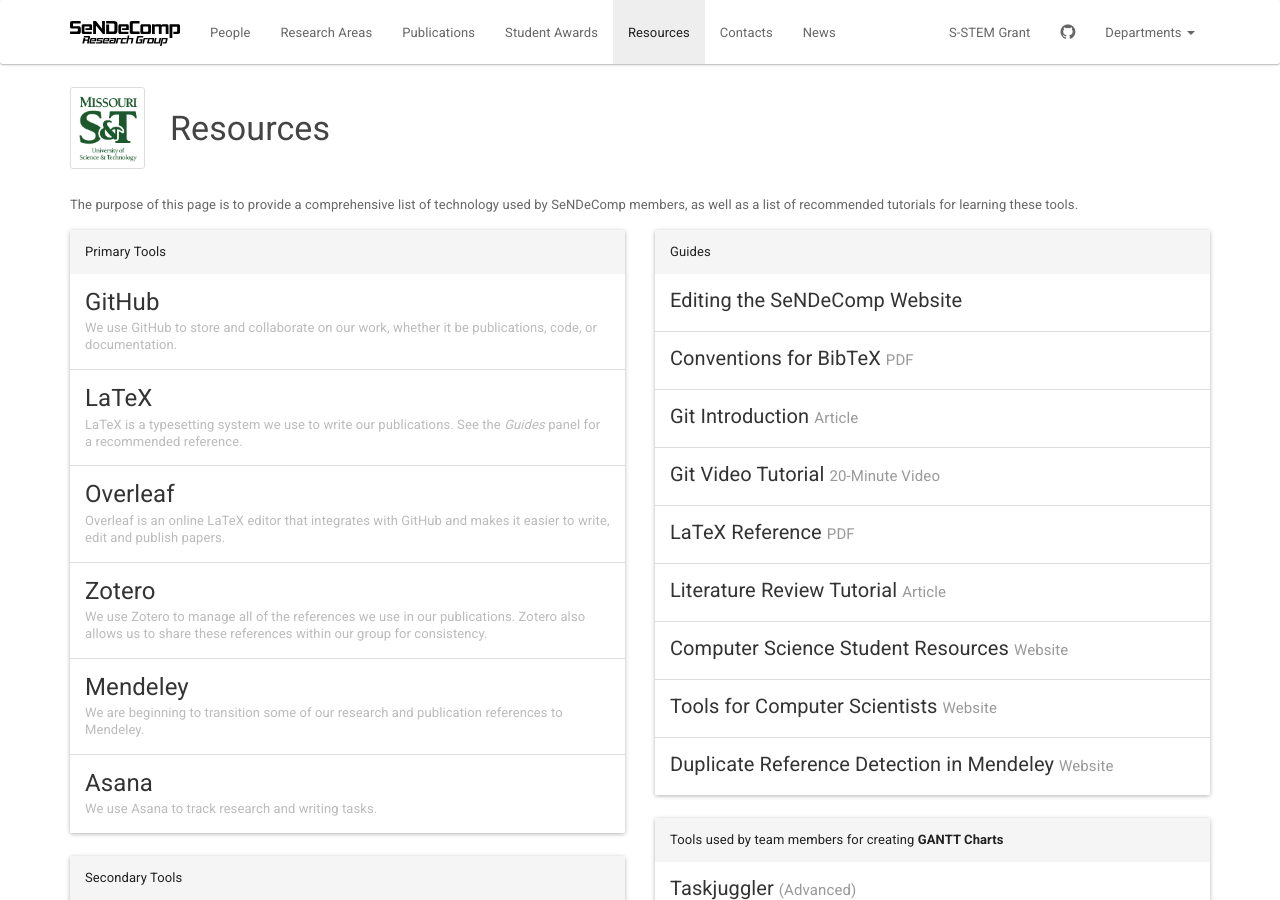
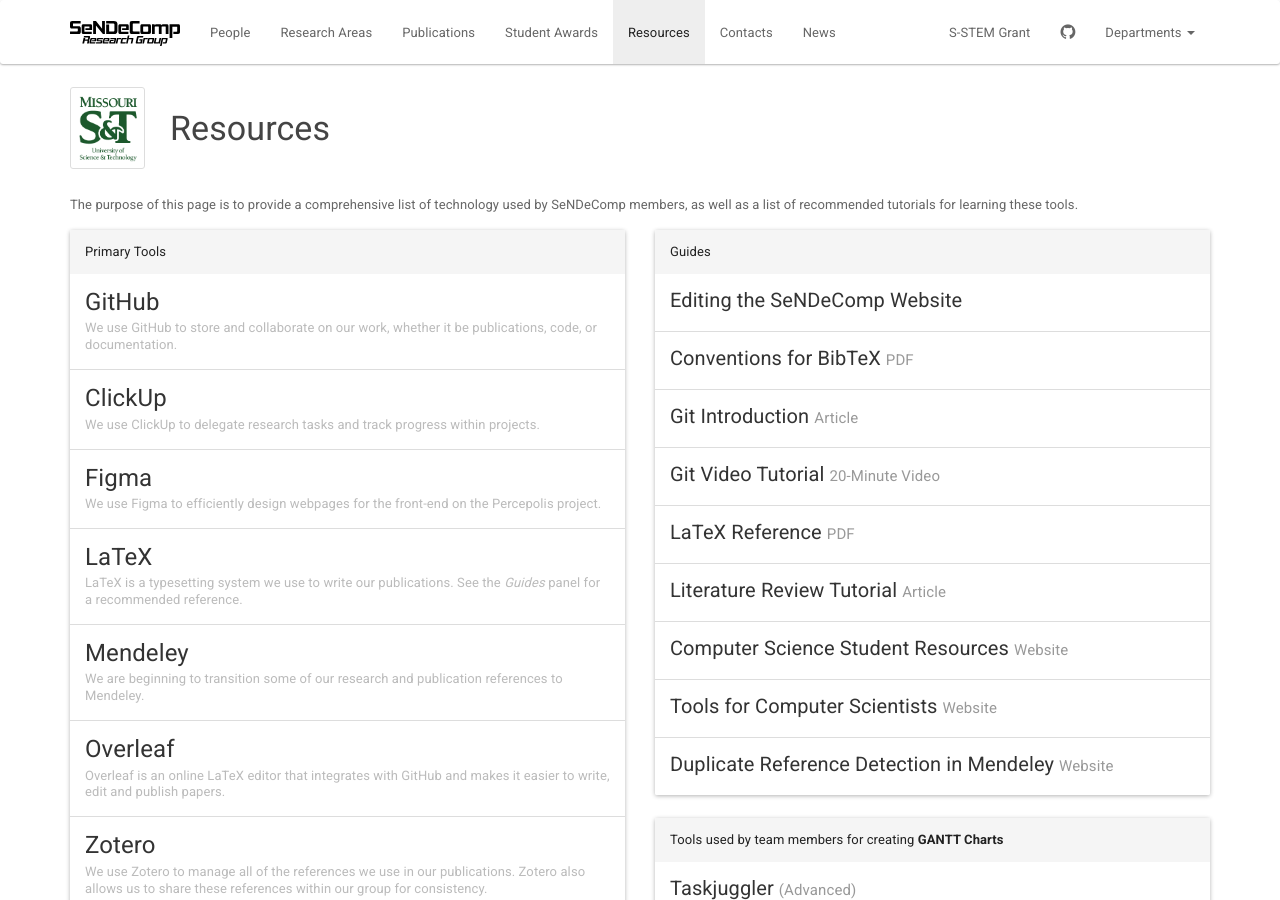
Before and after one commit to sendecomp/sendecomp-website, a Jekyll site: the page built from resources.html, in a window 1280 px wide and 900 px high. Built offline with Jekyll 4.4.1, drawn with Linux system fonts in a browser that asks for light colours.

Commit message:
Reordered Resources list

```diff
--- a/resources.html
+++ b/resources.html
@@ -23,6 +23,18 @@ title: Resources
             whether it be publications, code, or documentation.
           </p>
         </a>
+		<a class="list-group-item" href="https://app.clickup.com" target="_blank">
+          <h4 class="list-group-item-heading">ClickUp</h4>
+          <p class="list-group-item-text">
+	    We use ClickUp to delegate research tasks and track progress within projects.
+          </p>
+        </a>
+		<a class="list-group-item" href="https://www.figma.com/" target="_blank">
+          <h4 class="list-group-item-heading">Figma</h4>
+          <p class="list-group-item-text">
+	    We use Figma to efficiently design webpages for the front-end on the Percepolis project.
+          </p>
+        </a>
         <a class="list-group-item" href="http://www.latex-project.org/" target="_blank">
           <h4 class="list-group-item-heading">LaTeX</h4>
           <p class="list-group-item-text">
@@ -30,7 +42,14 @@ title: Resources
             See the <em>Guides</em> panel for a recommended reference.
           </p>
         </a>
-	<a class="list-group-item" href="https://www.overleaf.com/" target="_blank">
+		<a class="list-group-item" href="https://www.mendeley.com/" target="_blank">
+          <h4 class="list-group-item-heading">Mendeley</h4>
+          <p class="list-group-item-text">
+            We are beginning to transition some of our research and publication references to
+            Mendeley.
+          </p>
+		</a>
+		<a class="list-group-item" href="https://www.overleaf.com/" target="_blank">
           <h4 class="list-group-item-heading">Overleaf</h4>
           <p class="list-group-item-text">
             Overleaf is an online LaTeX editor that integrates with GitHub and makes
@@ -42,19 +61,6 @@ title: Resources
           <p class="list-group-item-text">
             We use Zotero to manage all of the references we use in our publications.
             Zotero also allows us to share these references within our group for consistency.
-          </p>
-        </a>
-	<a class="list-group-item" href="https://www.mendeley.com/" target="_blank">
-          <h4 class="list-group-item-heading">Mendeley</h4>
-          <p class="list-group-item-text">
-            We are beginning to transition some of our research and publication references to
-            Mendeley.
-          </p>
-        </a>
-	<a class="list-group-item" href="https://app.asana.com" target="_blank">
-          <h4 class="list-group-item-heading">Asana</h4>
-          <p class="list-group-item-text">
-	    We use Asana to track research and writing tasks.
           </p>
         </a>
       </div>
```
